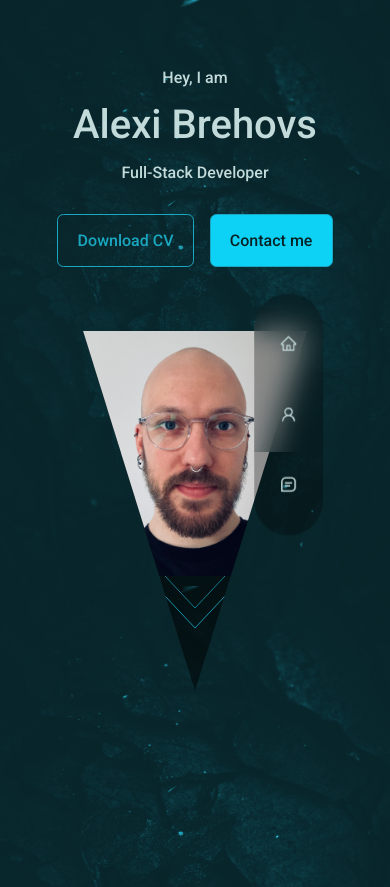
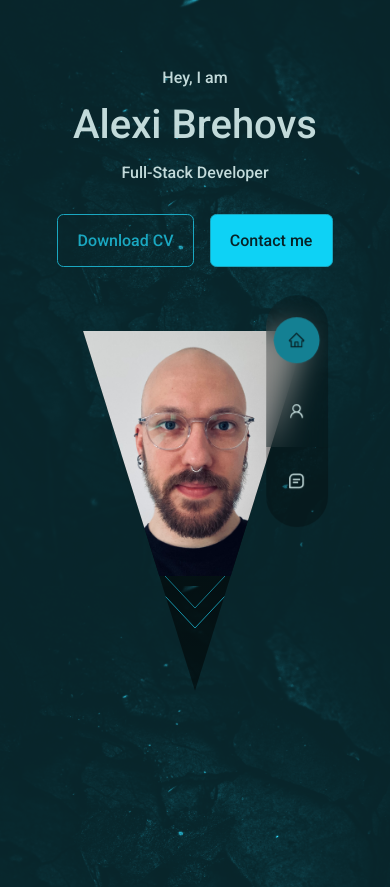
Before and after one commit to alexibee/portfolio, a React (Create React App) app: page / in a window 390 px wide. Shown: the top 887 px of the page. Built offline with nearby package versions, Linux system fonts and the light colour scheme.

Commit message:
responsive

```diff
--- a/src/components/nav/nav.scss
+++ b/src/components/nav/nav.scss
@@ -7,7 +7,7 @@ nav {
   padding: 0.7rem 1.7rem;
   z-index: 2;
   position: fixed;
-  right: -5%;
+  right: -6%;
   top: 45%;
   transform: rotate(90deg);
   display: flex;
@@ -24,11 +24,31 @@ nav a {
   display: flex;
   color: $color-light;
   font-size: 1.1rem;
-  .active {
-    background: $color-light;
-    color: $color-bg;
-  }
   &:hover {
     background: rgba(0, 0, 0, 0.3);
   }
 }
+
+.active {
+  background: darken($color,10%);
+  color: $color-bg;
+}
+
+/* ================ MEDIA QUERIES (MEDIUM DEVICES) ================= */
+@media screen and (max-width: 1024px) {
+
+  nav {
+    padding: 0.5rem 1.4rem;
+  }
+}
+
+/* ================ MEDIA QUERIES (SMALL DEVICES) ================= */
+@media screen and (max-width: 600px) {
+  .container {
+    width: $container-width-sm;
+  }
+
+  section > h2 {
+    margin-bottom: 2rem;
+  }
+}
```
Also changed, not shown: src/assets/logo.svg (added).
